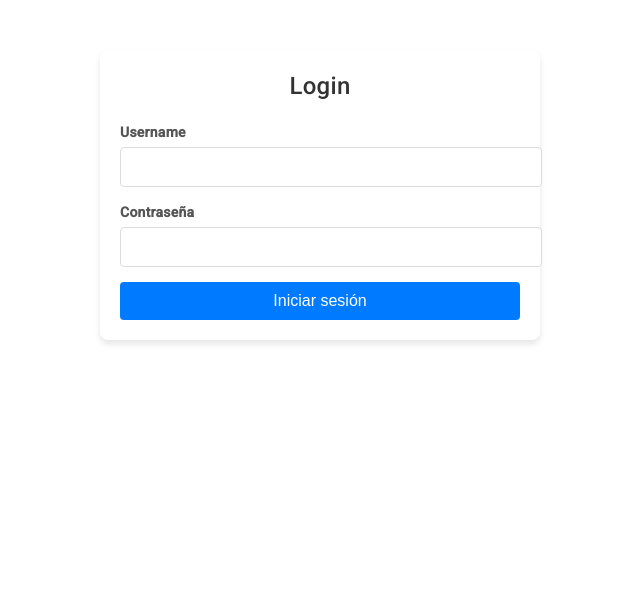
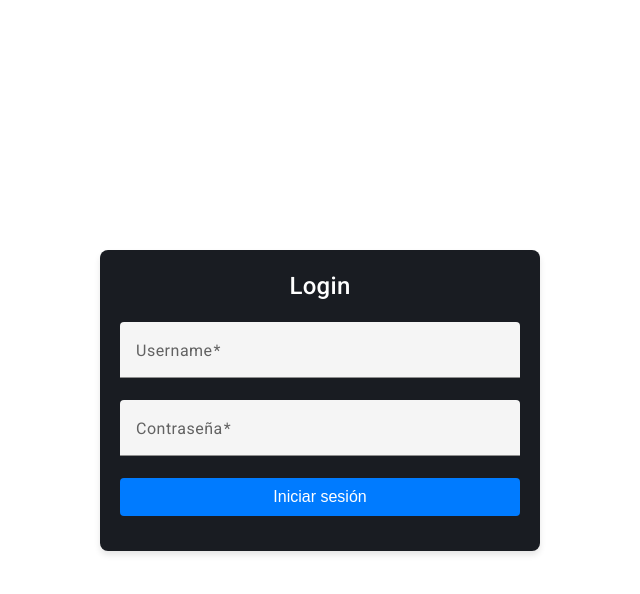
Before and after one commit to DanielComac/proyecto_dpi, an Angular app: page /login in a window 1280 px wide. Before the commit this address led to /. Shown: the top 594 px of the page, without its empty margins (320-960 px from the left). Built offline with nearby package versions, Linux system fonts and the light colour scheme.

Commit message:
Login jalando al 100, falta proteccion de rutas

```diff
--- a/src/app/app-routing.module.ts
+++ b/src/app/app-routing.module.ts
@@ -2,8 +2,11 @@ import { NgModule } from '@angular/core';
 import { RouterModule, Routes } from '@angular/router';
 import { ListaProductosComponent } from './view/lista-productos/lista-productos.component';
 import { ListaUsuariosComponent } from './view/lista-usuarios/lista-usuarios.component';
+import { LoginComponent } from './login/login.component';
 
 const routes: Routes = [
+  // {path: "", redirectTo: "/login", pathMatch: 'full'},
+  {path: "login", component: LoginComponent, pathMatch: 'full'},
   {path: 'product', component: ListaProductosComponent},
   {path: 'user', component: ListaUsuariosComponent},
 ];
--- a/src/app/app.component.html
+++ b/src/app/app.component.html
@@ -1,2 +1,4 @@
-<app-login></app-login>
-<!-- <app-side-nav></app-side-nav> -->
+<app-login *ngIf="router.url === '/login'; else sideNav"></app-login>
+<ng-template #sideNav>
+  <app-side-nav></app-side-nav>
+</ng-template>
--- a/src/app/app.component.ts
+++ b/src/app/app.component.ts
@@ -1,4 +1,5 @@
 import { Component } from '@angular/core';
+import { Router } from '@angular/router';
 
 @Component({
   selector: 'app-root',
@@ -7,4 +8,5 @@ import { Component } from '@angular/core';
 })
 export class AppComponent {
   title = 'p-u2';
+  constructor(public router: Router) {}
 }
--- a/src/app/login/login.component.html
+++ b/src/app/login/login.component.html
@@ -1,14 +1,20 @@
-<div class="login-container">
-  <h2>Login</h2>
-  <form>
-    <div class="form-group">
-      <label for="username">Username</label>
-      <input type="text" id="username" name="username" required>
-    </div>
-    <div class="form-group">
-      <label for="password">Contraseña</label>
-      <input type="password" id="password" name="password" required>
-    </div>
-    <button type="submit">Iniciar sesión</button>
-  </form>
+<div class="container">
+  <div class="login-container">
+    <h2>Login</h2>
+    <div *ngIf="errorMessage" class="error-message">{{ errorMessage }}</div>
+
+    <form class="example-form" [formGroup]="formGroup">
+      <mat-form-field class="example-full-width">
+        <mat-label>Username</mat-label>
+        <input matInput type="text" id="username" name="username" formControlName="username" required>
+      </mat-form-field>
+
+      <mat-form-field class="example-full-width">
+        <mat-label>Contraseña</mat-label>
+        <input matInput type="password" id="password" name="password" formControlName="password" required>
+      </mat-form-field>
+      <button type="submit" (click)="onSubmit()">Iniciar sesión</button>
+    </form>
+  </div>
+
 </div>
--- a/src/app/login/login.component.scss
+++ b/src/app/login/login.component.scss
@@ -1,18 +1,26 @@
+body {
+  display: flex;
+  justify-content: center;
+  align-items: center;
+  height: 100vh;
+  margin: 0;
+}
+
 .login-container {
   width: 100%;
   max-width: 400px;
   margin: 50px auto;
-    padding: 20px;
   border-radius: 8px;
   box-shadow: 0 4px 6px rgba(0, 0, 0, 0.1);
-    background-color: #fff;
+  background-color: #191c22;
+  padding: 20px;
 }
 
 .login-container h2 {
   margin-bottom: 20px;
   font-size: 24px;
   text-align: center;
-    color: #333;
+  color: white;
 }
 
 .form-group {
@@ -44,8 +52,39 @@
   font-size: 16px;
   cursor: pointer;
   transition: background-color 0.3s;
+  margin-bottom: 15px;
 }
 
 button[type="submit"]:hover {
   background-color: #0056b3;
 }
+
+.example-form {
+  min-width: 150px;
+  max-width: 500px;
+  width: 100%;
+}
+
+.example-full-width {
+  width: 100%;
+}
+
+.container {
+  display: flex;
+  justify-content: center;
+  align-items: center;
+  height: 100vh;
+  margin: 0;
+}
+
+.error-message {
+  margin-bottom: 15px;
+  background-color: #ffdce0;
+  color: #d63b49;
+  padding: 15px;
+  border-radius: 5px;
+  -webkit-border-radius: 5px;
+  -moz-border-radius: 5px;
+  -ms-border-radius: 5px;
+  -o-border-radius: 5px;
+}
--- a/src/app/login/login.component.ts
+++ b/src/app/login/login.component.ts
@@ -1,4 +1,7 @@
 import { Component } from '@angular/core';
+import { AuthService } from '../service/auth.service';
+import { FormBuilder, FormGroup, Validators } from '@angular/forms';
+import { Router } from '@angular/router';
 
 @Component({
   selector: 'app-login',
@@ -6,5 +9,42 @@ import { Component } from '@angular/core';
   styleUrls: ['./login.component.scss']
 })
 export class LoginComponent {
+  // constructor(private authService: AuthService) { }
+  formGroup: FormGroup;
+  errorMessage: string | undefined;
 
+  constructor(
+    private fb: FormBuilder,
+    private authService: AuthService,
+    private router: Router
+  ) {
+    this.formGroup = this.fb.group({
+      username: ['', Validators.required],
+      password: ['', Validators.required]
+    });
+  }
+
+  ngOnInit(): void { }
+
+  onSubmit() {
+    if (this.formGroup.valid) {
+      const loginData = this.formGroup.value;
+      this.onLogin(loginData);
+    }
+  }
+
+  onLogin(loginData: any) {
+    this.authService.login(loginData)
+      .subscribe(
+        item => {
+          console.log(item.token)
+          this.errorMessage = '';
+          this.router.navigate(['/product']);
+        },
+        error => {
+          console.error(error.error);
+          this.errorMessage = error.error;
+        }
+      );
+  }
 }
--- /dev/null
+++ b/src/app/service/auth.service.ts
@@ -0,0 +1,19 @@
+import { HttpClient } from '@angular/common/http';
+import { Injectable } from '@angular/core';
+import { Observable, tap } from 'rxjs';
+
+@Injectable({
+  providedIn: 'root'
+})
+export class AuthService {
+  url="http://localhost:5000/api/user"
+  constructor(private http:HttpClient) { }
+
+  login(login:any):Observable<any>{
+
+    return this.http.post<any>(`${this.url}/login`, login)
+    .pipe(
+      tap (user => localStorage.setItem('token', JSON.stringify(user.token))),
+    )
+  }
+}
```
Also changed, not shown: 1 other file (tests, documents, lock files or other folders). Lines whose indentation alone changed are shown as unchanged.
